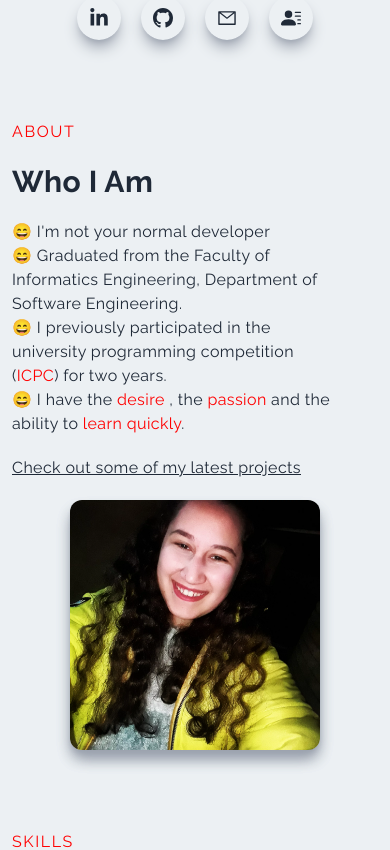
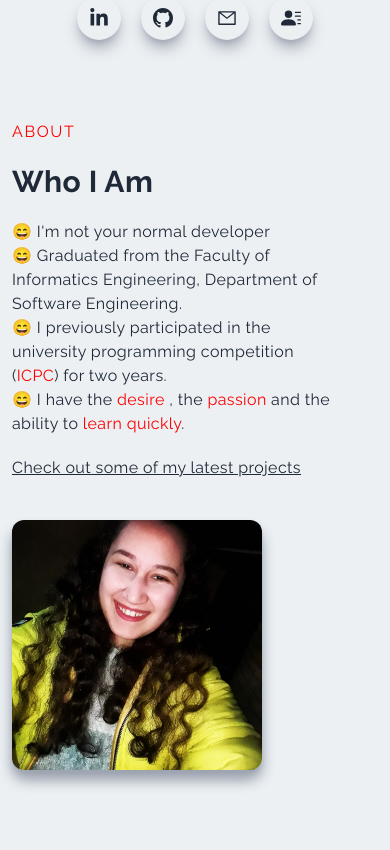
Before and after one commit to Marella-Rahal/Portfolio, a Next.js app: page / in a window 390 px wide. Shown: the part 920-1770 px from the top of the page. Built offline with nearby package versions, Linux system fonts and the light colour scheme.

Commit message:
some animation

```diff
--- a/src/components/About.tsx
+++ b/src/components/About.tsx
@@ -1,15 +1,16 @@
 import React from "react";
 import Link from "next/link";
 import Image from "next/image";
+import LeftMotion from "./FramerMotion/LeftMotion";
+import RightMotion from "./FramerMotion/RightMotion";
 
 const About = () => {
   return (
     <div
       id="about"
-      className="px-3 xl:px-10 pt-20 flex flex-col md:flex-row md:justify-between md:items-start"
+      className="px-3 xl:px-10 pt-20 flex flex-col md:flex-row md:justify-between md:items-start overflow-hidden"
     >
-      {/* //todo1 */}
-
+      <LeftMotion>
         <div className="flex flex-col items-start space-y-5">
           <p className="text-effectColor uppercase tracking-widest">About</p>
 
@@ -23,20 +24,20 @@ const About = () => {
             competition (<span className="text-effectColor">ICPC</span>) for two
             years.
             <br />
-          &#128516; I have the <span className="text-effectColor">
-            desire
-          </span>{" "}
-          , the <span className="text-effectColor">passion</span> and the
-          ability to <span className="text-effectColor">learn quickly</span>.
+            &#128516; I have the{" "}
+            <span className="text-effectColor">desire</span> , the{" "}
+            <span className="text-effectColor">passion</span> and the ability to{" "}
+            <span className="text-effectColor">learn quickly</span>.
           </p>
 
           <p className="underline cursor-pointer hover:text-effectColor">
             <Link href="/#projects">Check out some of my latest projects</Link>
           </p>
         </div>
+      </LeftMotion>
 
-      {/* my photo for big screen */}
-      <div className="relative w-[250px] h-[250px] lg:w-[350px] lg:h-[350px]  mt-5 md:mt-0 rounded-xl shadow-lg shadow-shadowColor hover:scale-[1.03] transition ease-linear duration-150 self-center">
+      <RightMotion>
+        <div className="relative w-[250px] h-[250px] lg:w-[350px] lg:h-[350px] my-10 md:mb-10 md:mt-0 rounded-xl shadow-lg shadow-shadowColor hover:scale-[1.03] transition ease-linear duration-150 self-center">
           <Image
             className="rounded-xl shadow-lg shadow-shadowColor"
             src="/MR.webp"
@@ -48,6 +49,7 @@ const About = () => {
             priority
           />
         </div>
+      </RightMotion>
     </div>
   );
 };
--- /dev/null
+++ b/src/components/FramerMotion/LeftMotion.tsx
@@ -0,0 +1,16 @@
+"use client";
+import { motion } from "framer-motion";
+
+const LeftMotion = ({ children }: motionType) => {
+  return (
+    <motion.div
+      initial={{ opacity: 0, x: "-100%" }}
+      whileInView={{ opacity: 1, x: 0 }}
+      transition={{ duration: 0.7 }}
+    >
+      {children}
+    </motion.div>
+  );
+};
+
+export default LeftMotion;
--- /dev/null
+++ b/src/components/FramerMotion/RightMotion.tsx
@@ -0,0 +1,16 @@
+"use client";
+import { motion } from "framer-motion";
+
+const RightMotion = ({ children }: motionType) => {
+  return (
+    <motion.div
+      initial={{ opacity: 0, x: "100%" }}
+      whileInView={{ opacity: 1, x: 0 }}
+      transition={{ duration: 0.7 }}
+    >
+      {children}
+    </motion.div>
+  );
+};
+
+export default RightMotion;
```
Lines whose indentation alone changed are shown as unchanged.
